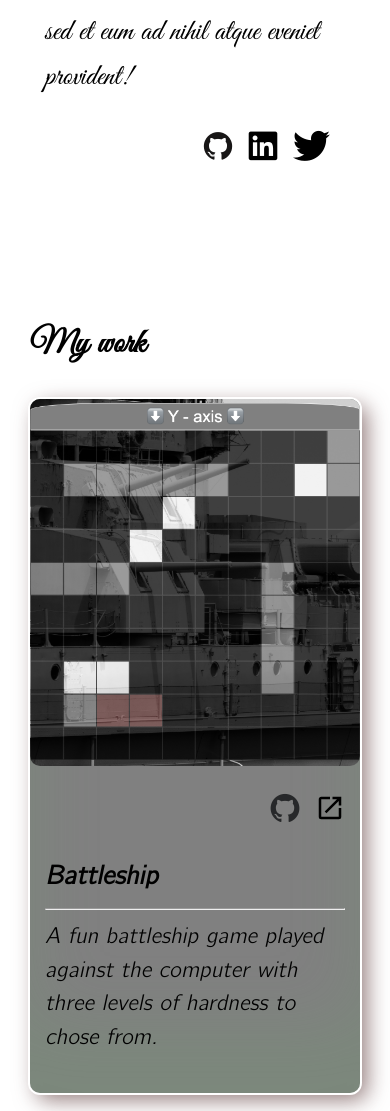
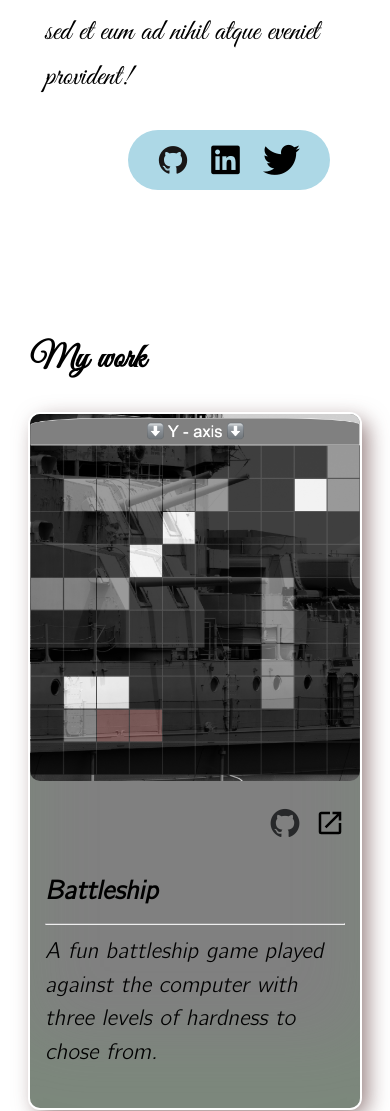
Before and after one commit to jomcbob/homepage, a plain HTML site: page index.html in a window 390 px wide. Shown: the part 1140-2251 px from the top of the page. Drawn offline with nearby package versions, Linux system fonts and the light colour scheme; files whose address does not match are found by name.

Commit message:
chore: added div around the buttons for better contrast

```diff
--- a/index.html
+++ b/index.html
@@ -29,9 +29,11 @@
         quis deserunt dignissimos commodi? Odit, soluta! Dolore dolorum sed et eum ad nihil atque eveniet provident!
         </p>
         <div class="headerLinks">
-          <a href="https://github.com/jomcbob"><i class="devicon-github-original colored"></i></a>
-          <a href="#"><i class="devicon-linkedin-plain"></i></a>
-          <a href="#"><i class="devicon-twitter-original"></i></a>
+          <div class="linkBox">
+            <a class="headerLink" href="https://github.com/jomcbob"><i class="devicon-github-original colored"></i></a>
+            <a class="headerLink" href="#"><i class="devicon-linkedin-plain"></i></a>
+            <a class="headerLink" href="#"><i class="devicon-twitter-original"></i></a>
+        </div>
         </div>
       </div>
     </div>
--- a/styles.css
+++ b/styles.css
@@ -209,10 +209,22 @@ footer {
   margin-right: 1rem;
 }
 
+.linkBox {
+  display: flex;
+  align-items: center;
+  justify-content: center;
+  gap: 1.5rem;
+}
+
 .headerLinks a {
   color: inherit;
   text-decoration: none;
   color: black;
+}
+
+.headerLink {
+  display: flex;
+  align-items: center;
 }
 
 .footerLinks a {
@@ -223,8 +235,12 @@ footer {
 
 .footerLinks {
   display: flex;
-  gap: 1rem;
+  gap: 1.5rem;
   margin-top: 1rem;
+}
+
+.contactImg {
+  justify-content: start;
 }
 
 @media (max-width: 800px) {
@@ -243,14 +259,21 @@ footer {
     height: auto;
   }
 
-  .contactImg {
-    justify-content: start;
-  }
-
   .contactImg img {
     min-width: 200px;
     max-width: 100%;
     height: auto;
-    /* object-fit: contain; */
+  }
+
+  .linkBox {
+    background-color: var(--accent_color);
+    padding: 1rem 2rem;
+    border-radius: 40px;
   }
 }
+
+@media (min-width: 1000px) {
+  .contactImg {
+    justify-content: end;
+  }
+}
```
